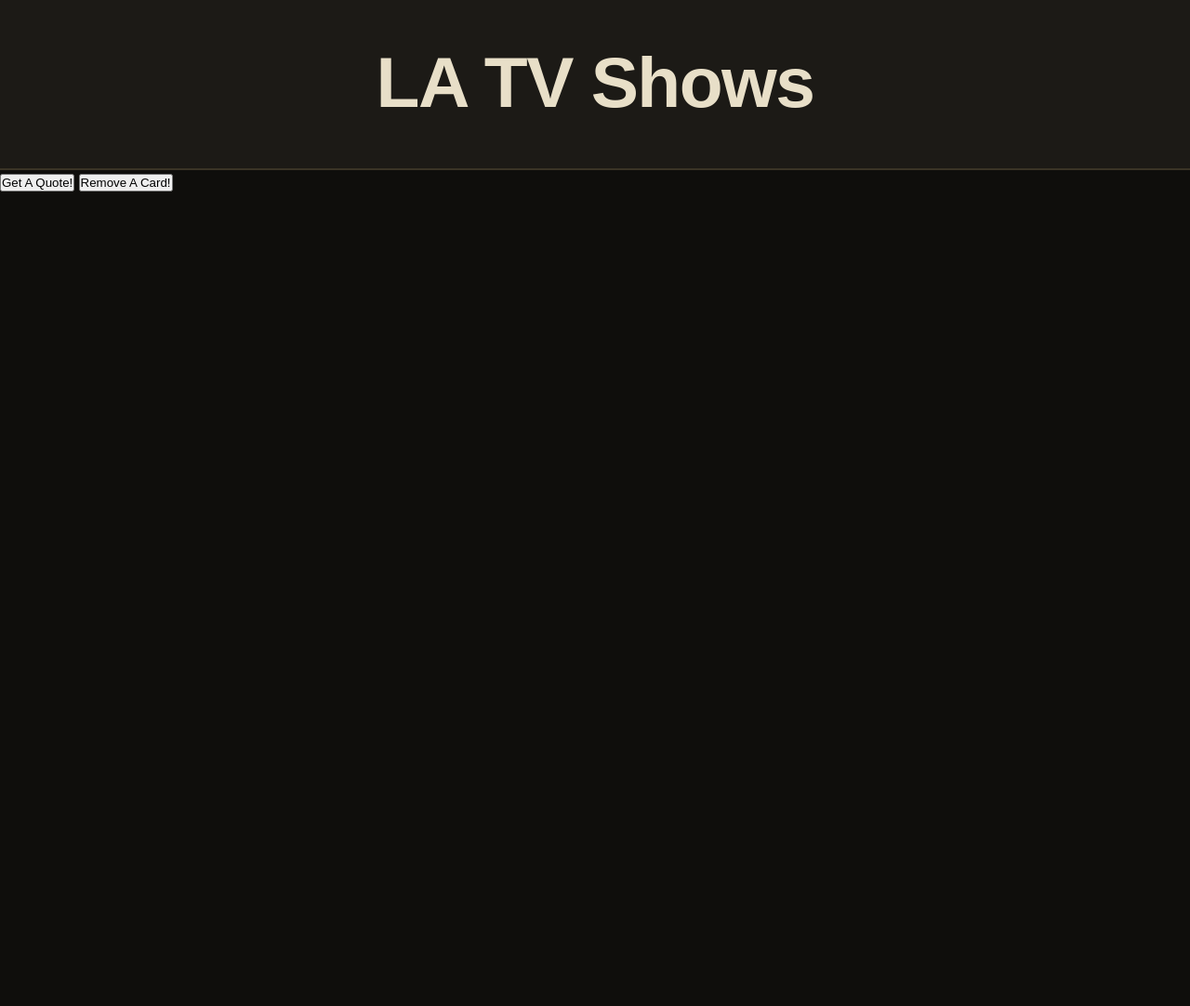
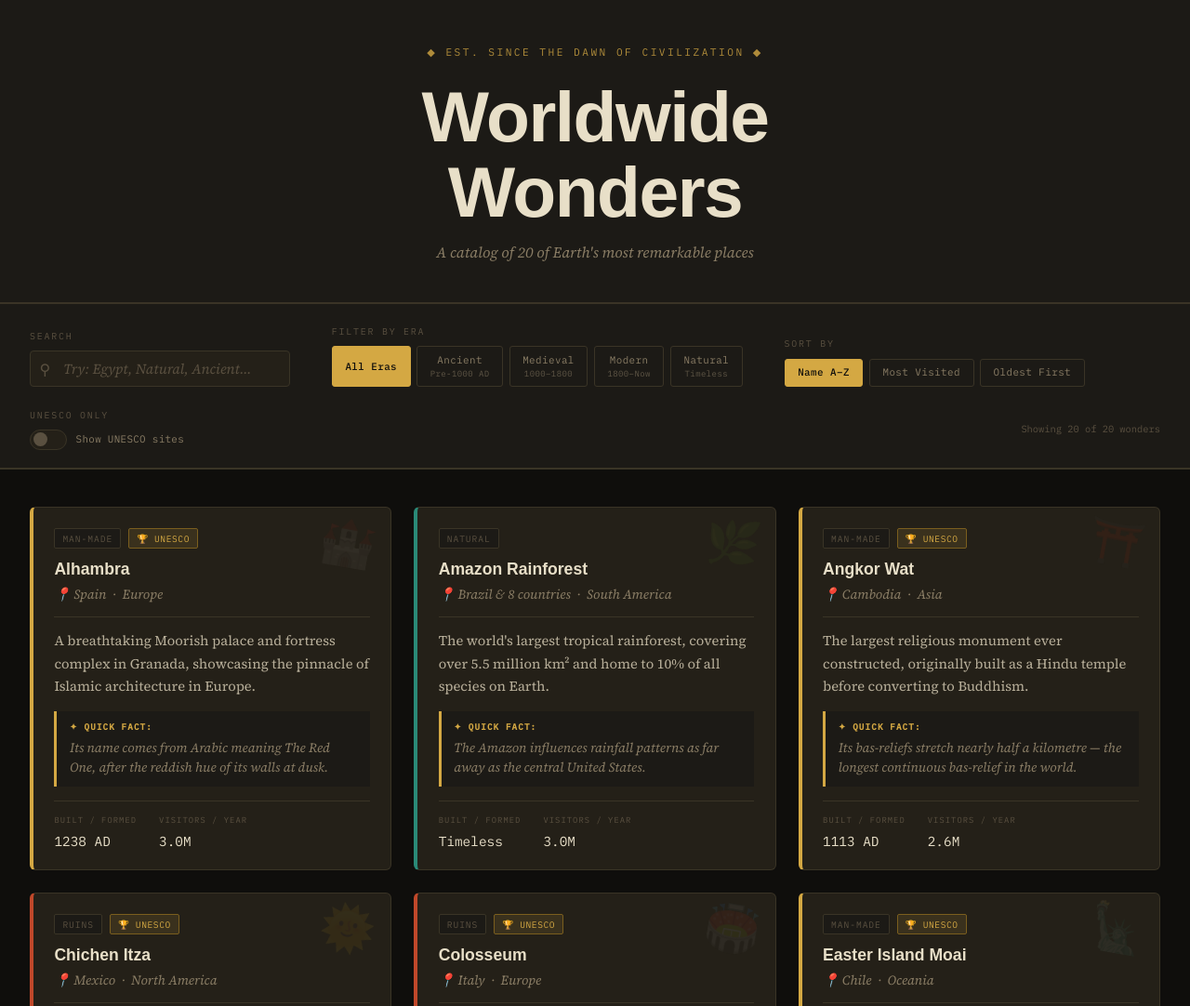
Before and after one commit to saumitg26/SnapAcademy, a plain HTML site: page index.html in a window 1280 px wide. Shown: the top 1082 px of the page at 93% size. Before the commit the page ends 800 px from the top, so only its background shows below. Drawn offline with Linux system fonts and the light colour scheme; a web font is replaced by a local one.

Commit message:
Revamp index.html for Worldwide Wonders theme
Updated the HTML structure and content for a new theme.

```diff
--- a/index.html
+++ b/index.html
@@ -1,31 +1,87 @@
-<!doctype html>
-<html>
-  <head>
-    <title>LA TV Shows | Home</title>
-    <meta name="description" content="A Catalog of Shows Set in Los Angeles" />
-    <link rel="stylesheet" href="style.css" />
-    <script type="text/javascript" src="scripts.js"></script>
-  </head>
+<!DOCTYPE html>
+<html lang="en">
+<head>
+  <meta charset="UTF-8" />
+  <meta name="viewport" content="width=device-width, initial-scale=1.0" />
+  <title>Worldwide Wonders</title>
+  <link rel="stylesheet" href="style.css" />
+  <!-- Unbounded: chunky, geographic, modern display -->
+  <!-- Source Serif 4: editorial body font with real personality -->
+  <!-- IBM Plex Mono: clean data/label mono -->
+  <link rel="preconnect" href="https://fonts.googleapis.com">
+  <link href="https://fonts.googleapis.com/css2?family=Unbounded:wght@700;900&family=Source+Serif+4:ital,wght@0,300;0,400;1,300;1,400&family=IBM+Plex+Mono:wght@400;500&display=swap" rel="stylesheet">
+</head>
+<body>
 
-  <body>
-    <header class="main-header">
-      <h1 class="title">LA TV Shows</h1>
-    </header>
-    <div id="card-container"></div>
-    <div class="card" style="display: none">
-      <div class="card-content">
-        <h2>TV Show Title</h2>
-        <img src="" alt="TV Show Poster" />
-        <ul>
-          <li>Bullet Point 1</li>
-          <li>Bullet Point 2</li>
-          <li>Bullet Point 3</li>
-        </ul>
+  <header>
+    <p class="header-eyebrow">&#9670; Est. Since the Dawn of Civilization &#9670;</p>
+    <h1>Worldwide<br>Wonders</h1>
+    <p class="header-sub">A catalog of 20 of Earth's most remarkable places</p>
+  </header>
+
+  <section class="controls">
+
+    <!-- Search -->
+    <div class="control-group control-group--wide">
+      <p class="control-label">Search</p>
+      <div class="search-wrap">
+        <input
+          type="text"
+          id="search-input"
+          class="search-input"
+          placeholder="Try: Egypt, Natural, Ancient…"
+          autocomplete="off"
+        />
+        <span class="search-icon">&#9906;</span>
       </div>
     </div>
-    <div class="footer">
-      <button onclick="quoteAlert()">Get A Quote!</button>
-      <button onclick="removeLastCard()">Remove A Card!</button>
+
+    <!-- FEATURE 1: Era Filter -->
+    <div class="control-group">
+      <p class="control-label">Filter by Era</p>
+      <div class="btn-row">
+        <button class="era-btn active" data-era="all">All Eras</button>
+        <button class="era-btn" data-era="ancient">Ancient<small>Pre-1000 AD</small></button>
+        <button class="era-btn" data-era="medieval">Medieval<small>1000–1800</small></button>
+        <button class="era-btn" data-era="modern">Modern<small>1800–Now</small></button>
+        <button class="era-btn" data-era="natural">Natural<small>Timeless</small></button>
+      </div>
     </div>
-  </body>
+
+    <!-- FEATURE 2: Sort -->
+    <div class="control-group">
+      <p class="control-label">Sort By</p>
+      <div class="btn-row">
+        <button class="sort-btn active" data-sort="name">Name A–Z</button>
+        <button class="sort-btn" data-sort="visitors">Most Visited</button>
+        <button class="sort-btn" data-sort="oldest">Oldest First</button>
+      </div>
+    </div>
+
+    <!-- UNESCO toggle -->
+    <div class="control-group control-group--toggle">
+      <p class="control-label">UNESCO Only</p>
+      <label class="toggle">
+        <input type="checkbox" id="unesco-toggle" />
+        <span class="toggle-track">
+          <span class="toggle-thumb"></span>
+        </span>
+        <span class="toggle-text">Show UNESCO sites</span>
+      </label>
+    </div>
+
+    <p id="result-count" class="result-count"></p>
+
+  </section>
+
+  <!-- CATALOG GRID -->
+  <main id="cards-container"></main>
+
+  <footer>
+    <p>Worldwide Wonders &mdash; SEA Stage 2 Data Catalog Project</p>
+    <p class="footer-sub">Visitor counts are annual estimates &nbsp;&#183;&nbsp; BCE dates stored as negative numbers</p>
+  </footer>
+
+  <script src="scripts.js"></script>
+</body>
 </html>
```
